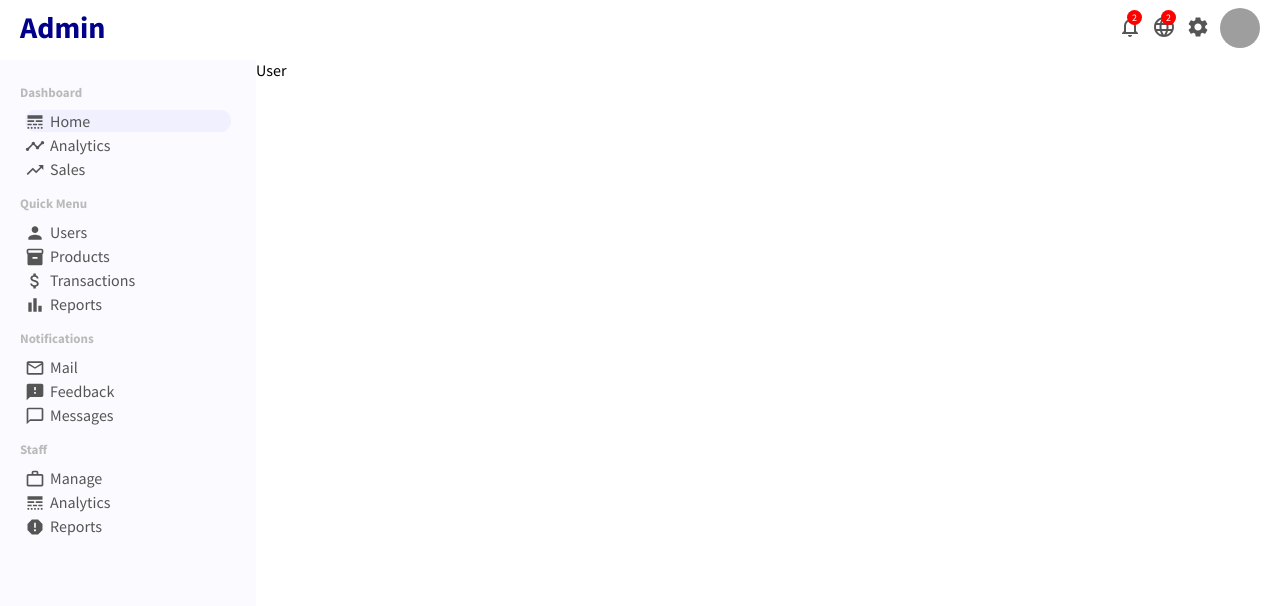
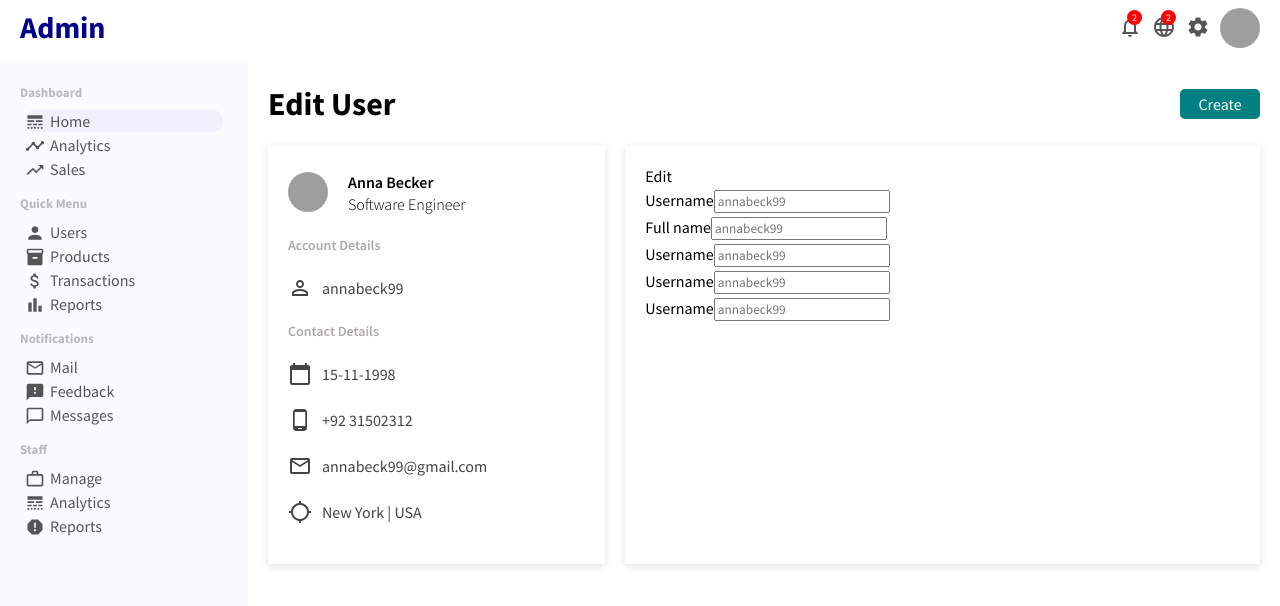
Before and after one commit to jaffasunny/admin_dashboard_reactapp, a React (Create React App) app: page /user/1 in a window 1280 px wide. Shown: the top 606 px of the page. Built offline with nearby package versions, Linux system fonts and the light colour scheme; grey boxes are pictures that could not be loaded.

Commit message:
Updated User Component

```diff
--- a/src/components/pages/user/User.jsx
+++ b/src/components/pages/user/User.jsx
@@ -1,8 +1,117 @@
 import React from "react";
 import "./user.css";
+import {
+	LocationSearching,
+	CalendarToday,
+	MailOutline,
+	PermIdentity,
+	PhoneAndroid,
+} from "@mui/icons-material";
 
 const User = () => {
-	return <div className="user">User</div>;
+	return (
+		<div className="user">
+			<div className="userTitleContainer">
+				<h1 className="userTitle">Edit User</h1>
+				<button className="userAddButton">Create</button>
+			</div>
+			<div className="userContainer">
+				<div className="userShow">
+					<div className="userShowTop">
+						<img
+							src="https://images.pexels.com/photos/2726111/pexels-photo-2726111.jpeg?auto=compress&cs=tinysrgb&dpr=1&w=500"
+							alt="User Img"
+							className="userShowImg"
+						/>
+						<div className="userShowTopTitle">
+							<span className="userShowUsername">Anna Becker</span>
+							<span className="userShowUserTitle">Software Engineer</span>
+						</div>
+					</div>
+					<div className="userShowBottom">
+						<span className="userShowTitle">Account Details</span>
+						<div className="userShowInfo">
+							<PermIdentity className="userShowIcon" />
+							<span className="userShowInfoTitle">annabeck99</span>
+						</div>
+						<span className="userShowTitle">Contact Details</span>
+						<div className="userShowInfo">
+							<CalendarToday className="userShowIcon" />
+							<span className="userShowInfoTitle">15-11-1998</span>
+						</div>
+						<div className="userShowInfo">
+							<PhoneAndroid className="userShowIcon" />
+							<span className="userShowInfoTitle">+92 31502312</span>
+						</div>
+						<div className="userShowInfo">
+							<MailOutline className="userShowIcon" />
+							<span className="userShowInfoTitle">annabeck99@gmail.com</span>
+						</div>
+						<div className="userShowInfo">
+							<LocationSearching className="userShowIcon" />
+							<span className="userShowInfoTitle">New York | USA</span>
+						</div>
+					</div>
+				</div>
+				<div className="userUpdate">
+					<span className="userUpdateTitle">Edit</span>
+					<form className="userUpdateForm">
+						<div className="userUpdateLeft">
+							<div className="userUpdateItem">
+								<label>Username</label>
+								<input
+									type="text"
+									placeholder="annabeck99"
+									className="userUpdateInput"
+								/>
+							</div>
+						</div>
+						<div className="userUpdateLeft">
+							<div className="userUpdateItem">
+								<label>Full name</label>
+								<input
+									type="text"
+									placeholder="annabeck99"
+									className="userUpdateInput"
+								/>
+							</div>
+						</div>
+						<div className="userUpdateLeft">
+							<div className="userUpdateItem">
+								<label>Username</label>
+								<input
+									type="text"
+									placeholder="annabeck99"
+									className="userUpdateInput"
+								/>
+							</div>
+						</div>
+						<div className="userUpdateLeft">
+							<div className="userUpdateItem">
+								<label>Username</label>
+								<input
+									type="text"
+									placeholder="annabeck99"
+									className="userUpdateInput"
+								/>
+							</div>
+						</div>
+						<div className="userUpdateLeft">
+							<div className="userUpdateItem">
+								<label>Username</label>
+								<input
+									type="text"
+									placeholder="annabeck99"
+									className="userUpdateInput"
+								/>
+							</div>
+						</div>
+						<div className="userUpdateRight"></div>
+					</form>
+				</div>
+			</div>
+		</div>
+	);
 };
 
 export default User;
--- a/src/components/pages/user/user.css
+++ b/src/components/pages/user/user.css
@@ -1,3 +1,90 @@
 .user {
 	flex: 4;
+	padding: 20px;
 }
+
+.userTitleContainer {
+	display: flex;
+	align-items: center;
+	justify-content: space-between;
+}
+
+.userAddButton {
+	width: 80px;
+	border: none;
+	cursor: pointer;
+	padding: 5px;
+	color: white;
+	background-color: teal;
+	font-size: 16px;
+	border-radius: 5px;
+}
+
+.userContainer {
+	display: flex;
+	margin-top: 20px;
+}
+
+.userShow {
+	flex: 1;
+	padding: 20px;
+	box-shadow: rgba(99, 99, 99, 0.2) 0px 2px 8px 0px;
+}
+
+.userUpdate {
+	flex: 2;
+	box-shadow: rgba(99, 99, 99, 0.2) 0px 2px 8px 0px;
+	padding: 20px;
+	margin-left: 20px;
+}
+
+.userShowTop {
+	display: flex;
+	align-items: center;
+}
+
+.userShowImg {
+	width: 40px;
+	height: 40px;
+	border-radius: 50%;
+	object-fit: cover;
+}
+
+.userShowTopTitle {
+	display: flex;
+	flex-direction: column;
+	margin-left: 20px;
+}
+
+.userShowUsername {
+	font-weight: 600;
+}
+
+.userShowUserTitle {
+	font-weight: 300;
+}
+
+.userShowBottom {
+	margin-top: 20px;
+}
+
+.userShowTitle {
+	font-size: 14px;
+	font-weight: 600;
+	color: rgb(175, 170, 170);
+}
+
+.userShowInfo {
+	display: flex;
+	align-items: center;
+	margin: 20px 0px;
+	color: #444;
+}
+
+.userShowIcon {
+	font-size: 16px;
+}
+
+.userShowInfoTitle {
+	margin-left: 10px;
+}
```
